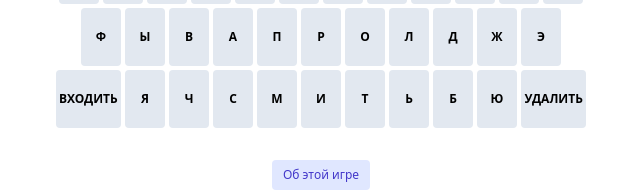
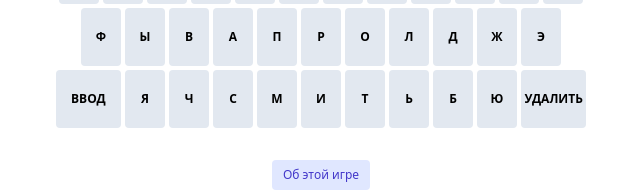
Before and after one commit to MaxGrigorev/rudle, a React (Create React App) app: page / in a window 1280 px wide. Shown: the part 586-778 px from the top of the page, without its empty margins (319-959 px from the left). Built offline with nearby package versions, Linux system fonts and the light colour scheme.

Commit message:
Update strings.ts

```diff
--- a/src/constants/strings.ts
+++ b/src/constants/strings.ts
@@ -7,7 +7,7 @@ export const NOT_ENOUGH_LETTERS_MESSAGE = 'Недостаточно букв'
 export const WORD_NOT_FOUND_MESSAGE = 'Слово не найдено'
 export const CORRECT_WORD_MESSAGE = (solution: string) =>
   `Слово было ${solution}`
-export const ENTER_TEXT = 'ВХОДИТЬ'
+export const ENTER_TEXT = 'ВВОД'
 export const DELETE_TEXT = 'УДАЛИТЬ'
 export const STATISTICS_TITLE = 'Статистика'
 export const GUESS_DISTRIBUTION_TEXT = 'Угадай распределение'
```
